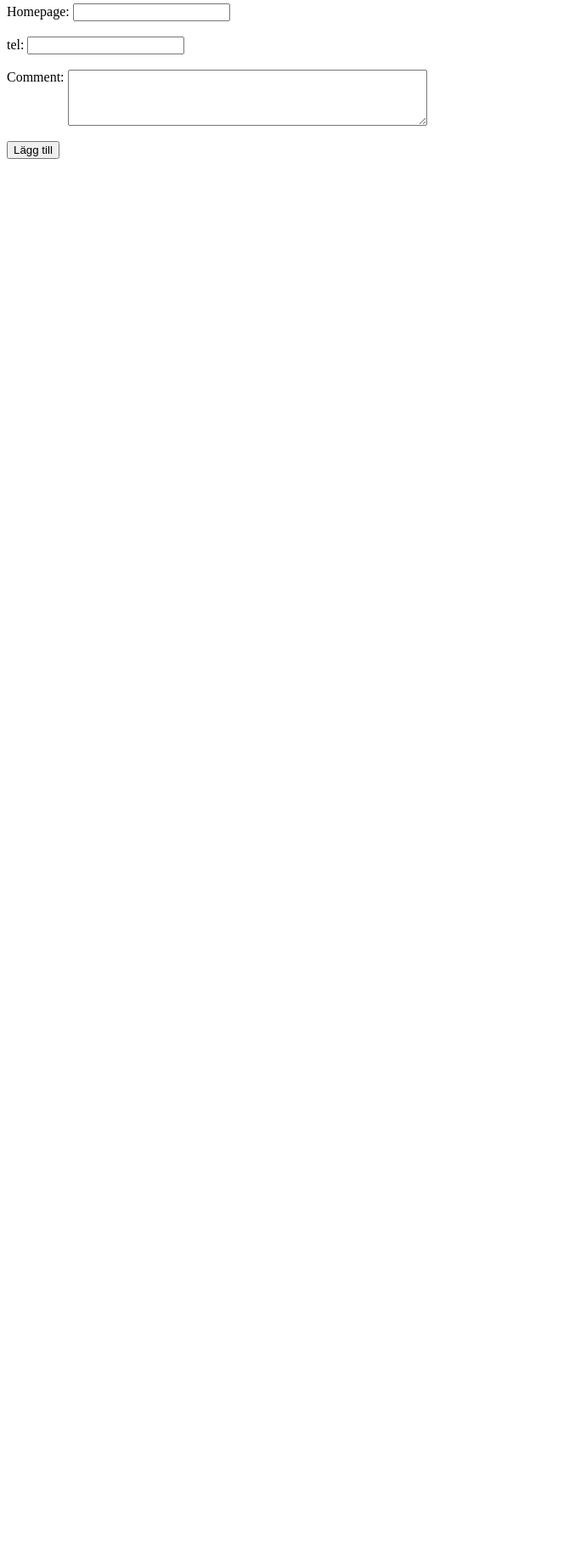
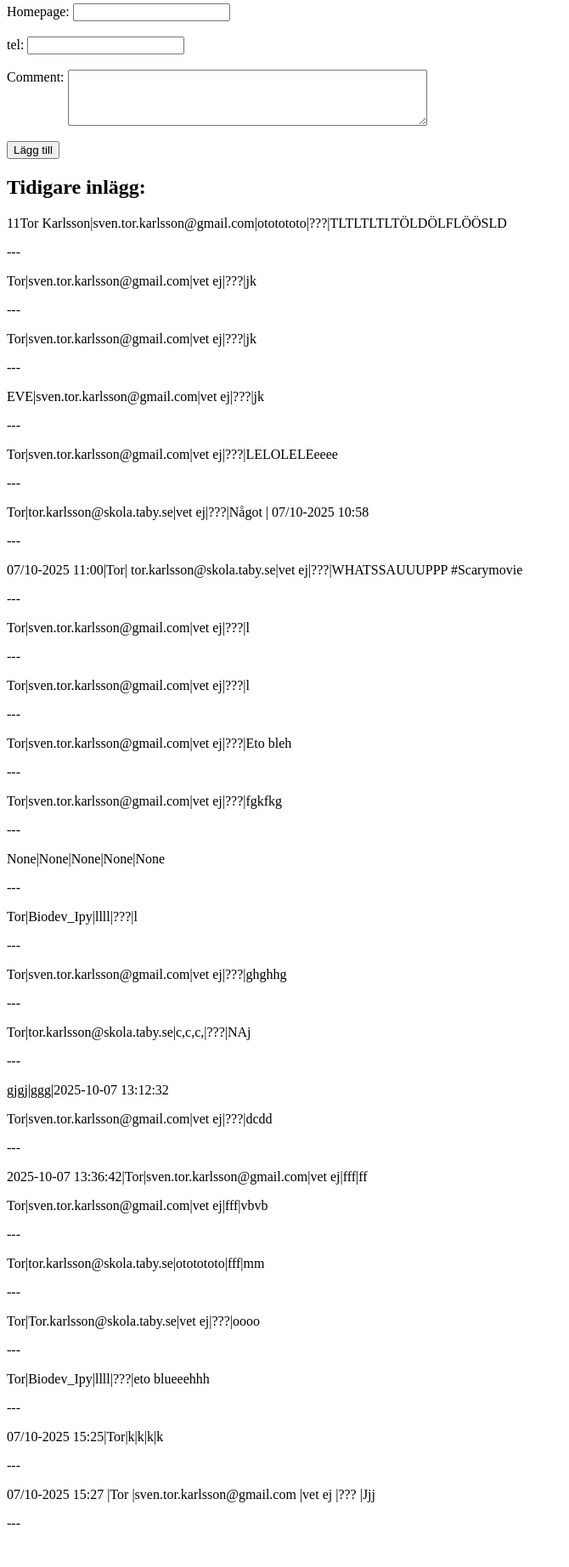
Before and after one commit to Biopubler/G-stbok, a Flask app: page / in a window 1280 px wide. Shown: the part 259-2103 px from the top of the page at 85% size, without its empty margins (0-670 px from the left). Before the commit the page ends 446 px from the top, so only its background shows below. Run offline with Flask 3, Linux system fonts and the light colour scheme.

Commit message:
Css sen C
slutar egentligen 16:45 men vi blev klara tidigt!

```diff
--- a/Gästbok/app.py
+++ b/Gästbok/app.py
@@ -1,6 +1,7 @@
 # Demonstrera filhantering genom en enkel besöksräknare
 from flask import Flask, render_template, request, redirect, url_for
 from datetime import datetime
+# Create a CSV sample in memory
 
 app = Flask(__name__)
 FILE_PATH = "counter.txt" # lägg eventuellt till sökväg via undermapp vid behov
@@ -8,11 +9,11 @@ FILE_PATH = "counter.txt" # lägg eventuellt till sökväg via undermapp vid beh
 @app.route("/")
 def index():
     inlägg = []
-    try:  # ← FRÅN DEN BORTKOMMENTERADE KODEN
-        with open("counter.txt", "r", encoding="utf-8") as file:
-            inlägg = file.readlines()
-    except Exception as e:  # ← FRÅN DEN BORTKOMMENTERADE KODEN
-        print(f"Fel vid filhantering: {e}")
+    try:
+             with open("counter.txt", "r", encoding="utf-8") as file:
+               inlägg = file.readlines()
+    except:
+        pass
 
     return render_template("Gäst.html", inlägg=inlägg)
 
@@ -33,7 +34,7 @@ def submit():
     print(f"Comment: {comment}")
 
     with open("counter.txt", "a", encoding="utf-8") as f:
-      f.write(f"{name}|{email}|{homepage}|{tel}|{comment}\n")
+      f.write(f"{timestamp} |{name} |{email} |{homepage} |{tel} |{comment}\n")
       f.write("---\n")
 
     print(f'funkar {name} ?')
--- a/Gästbok/counter.txt
+++ b/Gästbok/counter.txt
@@ -18,3 +18,29 @@ Tor|sven.tor.karlsson@gmail.com|vet ej|???|l
 ---
 Tor|sven.tor.karlsson@gmail.com|vet ej|???|Eto bleh
 ---
+Tor|sven.tor.karlsson@gmail.com|vet ej|???|fgkfkg
+---
+None|None|None|None|None
+---
+Tor|Biodev_Ipy|llll|???|l
+---
+Tor|sven.tor.karlsson@gmail.com|vet ej|???|ghghhg
+---
+Tor|tor.karlsson@skola.taby.se|c,c,c,|???|NAj
+---
+gjgj|ggg|2025-10-07 13:12:32
+Tor|sven.tor.karlsson@gmail.com|vet ej|???|dcdd
+---
+2025-10-07 13:36:42|Tor|sven.tor.karlsson@gmail.com|vet ej|fff|ff
+Tor|sven.tor.karlsson@gmail.com|vet ej|fff|vbvb
+---
+Tor|tor.karlsson@skola.taby.se|ototototo|fff|mm
+---
+Tor|Tor.karlsson@skola.taby.se|vet ej|???|oooo
+---
+Tor|Biodev_Ipy|llll|???|eto blueeehhh
+---
+07/10-2025 15:25|Tor|k|k|k|k
+---
+07/10-2025 15:27 |Tor |sven.tor.karlsson@gmail.com |vet ej |??? |Jjj
+---
--- a/Gästbok/templates/Gäst.html
+++ b/Gästbok/templates/Gäst.html
@@ -27,6 +27,19 @@
 
         </form>
 
+
+<h2>Tidigare inlägg:</h2>
+
+{% if inlägg %}
+    {% for rad in inlägg %}
+        <div class="inlagg">
+            <p>{{ rad }}</p>
+        </div>
+    {% endfor %}
+{% else %}
+    <p>Inga inlägg ännu. Var först med att skriva något!</p>
+{% endif %}
+
         <br>
 
 
```
